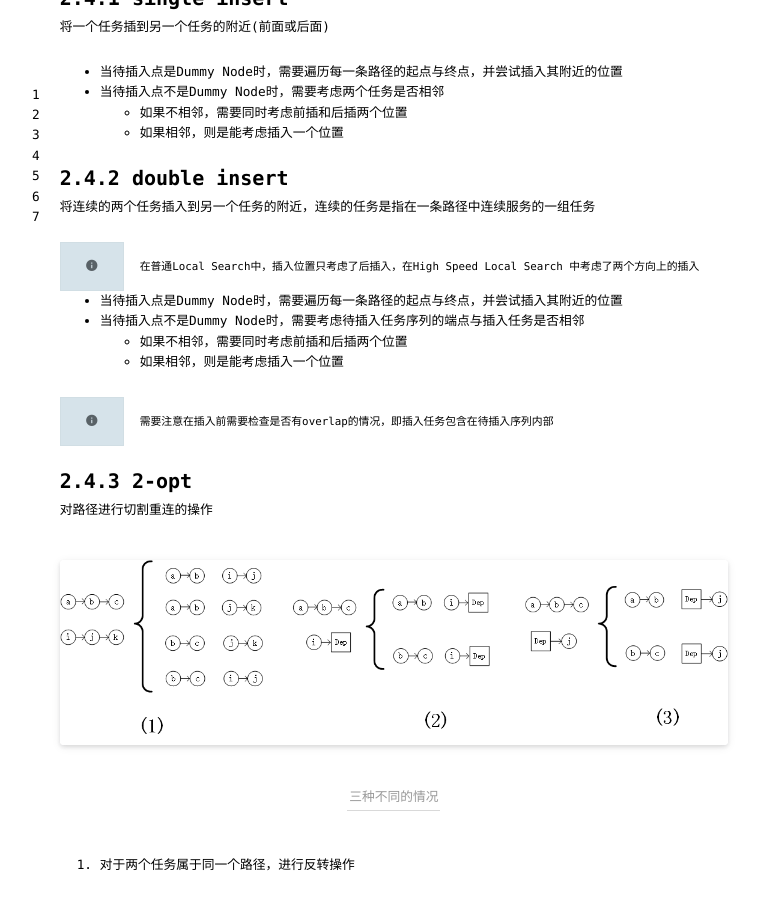
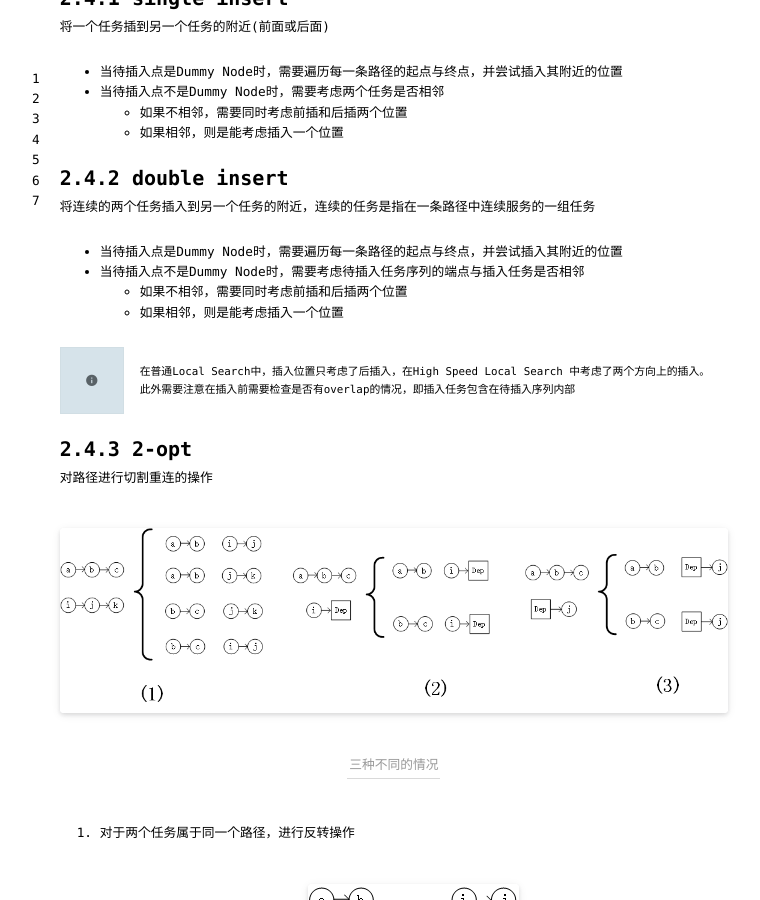
Before and after one commit to LukeLee233/lukelee233.github.io, a Jekyll site: the page built from _posts/2020-09-05-articleconfig.md, in a window 1280 px wide and 900 px high, scrolled down 5070 px. Shown: the whole window, without its empty margins (224-984 px from the left). Built offline with Jekyll 4.4.1, drawn with Linux system fonts in a browser that asks for light colours; some web fonts are replaced; formulas are drawn with MathJax 3; comment, search, counter and statistics services are not loaded.

Commit message:
fix a bug on notice show

```diff
--- a/_posts/2020-09-05-articleconfig.md
+++ b/_posts/2020-09-05-articleconfig.md
@@ -210,17 +210,15 @@ move 操作实现是通过dynamic programming的思想来实现的。<br>
 
 将连续的两个任务插入到另一个任务的附近，连续的任务是指在一条路径中连续服务的一组任务
 
-<div class="notice" markdown="1">
-在普通Local Search中，插入位置只考虑了后插入，在High Speed Local Search 中考虑了两个方向上的插入
-</div>
-
 - 当待插入点是Dummy Node时，需要遍历每一条路径的起点与终点，并尝试插入其附近的位置
 - 当待插入点不是Dummy Node时，需要考虑待插入任务序列的端点与插入任务是否相邻
   - 如果不相邻，需要同时考虑前插和后插两个位置
   - 如果相邻，则是能考虑插入一个位置
 
+
 <div class="notice" markdown="1">
-需要注意在插入前需要检查是否有overlap的情况，即插入任务包含在待插入序列内部
+在普通Local Search中，插入位置只考虑了后插入，在High Speed Local Search 中考虑了两个方向上的插入。<br>
+此外需要注意在插入前需要检查是否有overlap的情况，即插入任务包含在待插入序列内部
 </div>
 
 ### 2.4.3 2-opt
```
